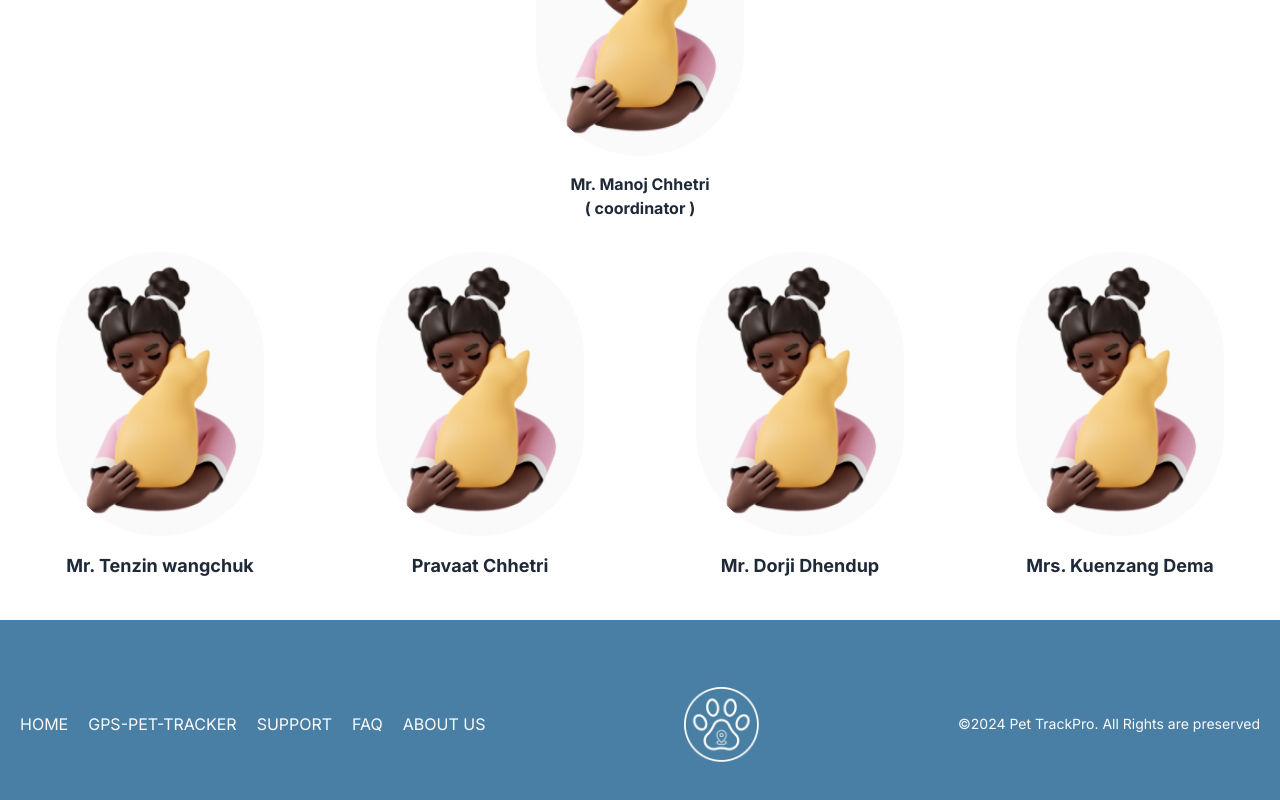
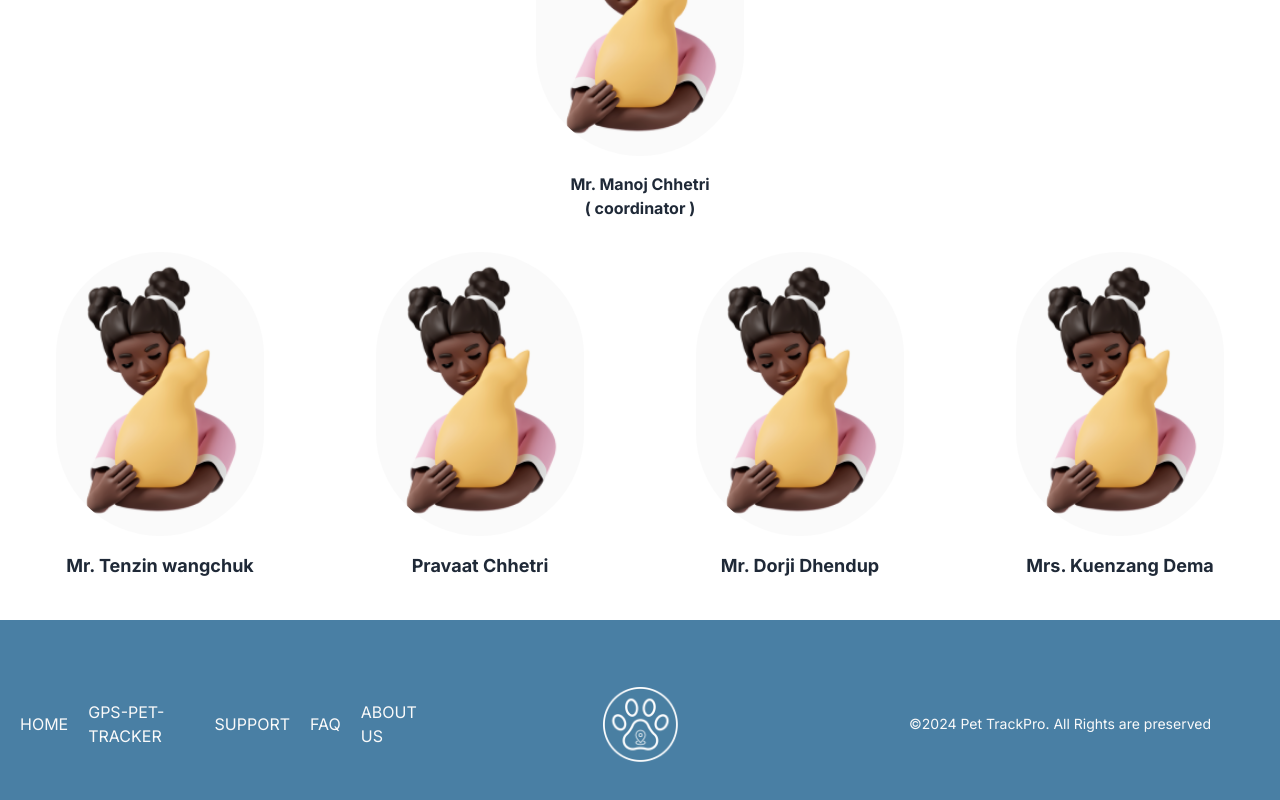
Before and after one commit to tenwangs/petTrackPro, a Next.js app: page /aboutUs in a window 1280 px wide. Shown: the part 1095-1895 px from the top of the page. Built offline with nearby package versions, Linux system fonts and the light colour scheme.

Commit message:
adding new footer with grid

```diff
--- a/app/components/Footer.js
+++ b/app/components/Footer.js
@@ -11,9 +11,9 @@ export default function Footer() {
   ];
   return (
 
-      <div className="bg-[#497FA4] w-full min-h-52  flex justify-center items-center p-5  ">
-        <footer className=" flex flex-col lg:flex-row justify-between items-center w-full">
-         <div>
+      <div className="bg-[#497FA4] w-full min-h-52  flex justify-center items-center p-5 z-0 bottom-0 ">
+        <footer className="  w-full grid lg:grid-cols-3 grid-cols-1 lg:grid-flow-row gap-5 p-5 lg:p-0">
+         <div className="flex justify-center items-center">
           <nav className="">
             <ul className="flex justify-evenly items-center space-x-5 text-md text-[#fafafa]">
               {links.map((link) => (
@@ -27,10 +27,10 @@ export default function Footer() {
             </ul>
           </nav>
          </div>
-         <div>
+         <div className="flex justify-center items-center">
           <Image src="/assets/images/pawLogo.png" alt="pawLogo" width={75} height={75}/>
          </div>
-         <div className="text-[#fafafa] text-sm">
+         <div className="text-[#fafafa] text-sm flex justify-center items-center">
           <p> &#169;2024 Pet TrackPro. All Rights are preserved </p>
          </div>
         </footer>
--- a/app/components/Navbar.js
+++ b/app/components/Navbar.js
@@ -17,7 +17,7 @@ export default function Navbar({ children }) {
 
 
   return (
-    <div className="drawer ">
+    <div className="drawer flex flex-col">
       <input id="my-drawer-3" type="checkbox" className="drawer-toggle" />
       <div className="drawer-content flex flex-col justify-between min-h-screen">
         {/* Navbar */}
```
